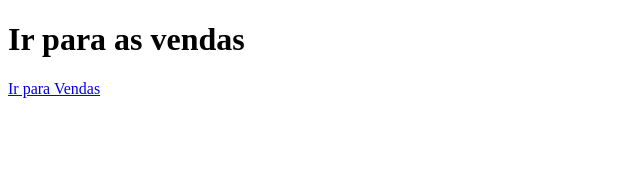
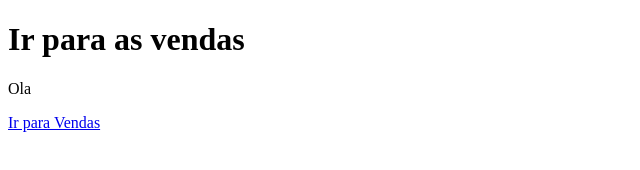
Before and after one commit to viniciusandrre/aula-github, a plain HTML site: page index.html in a window 1280 px wide. Shown: the whole page, without its empty margins (0-640 px from the left). Drawn offline with Linux system fonts and the light colour scheme.

Commit message:
Adicionado Paragrafo no Index

```diff
--- a/index.html
+++ b/index.html
@@ -7,6 +7,7 @@
 </head>
 <body>
     <h1>Ir para as vendas</h1>
+    <p>Ola</p>
     <a href="vendas.html">Ir para Vendas</a>
 </body>
 </html>
```
